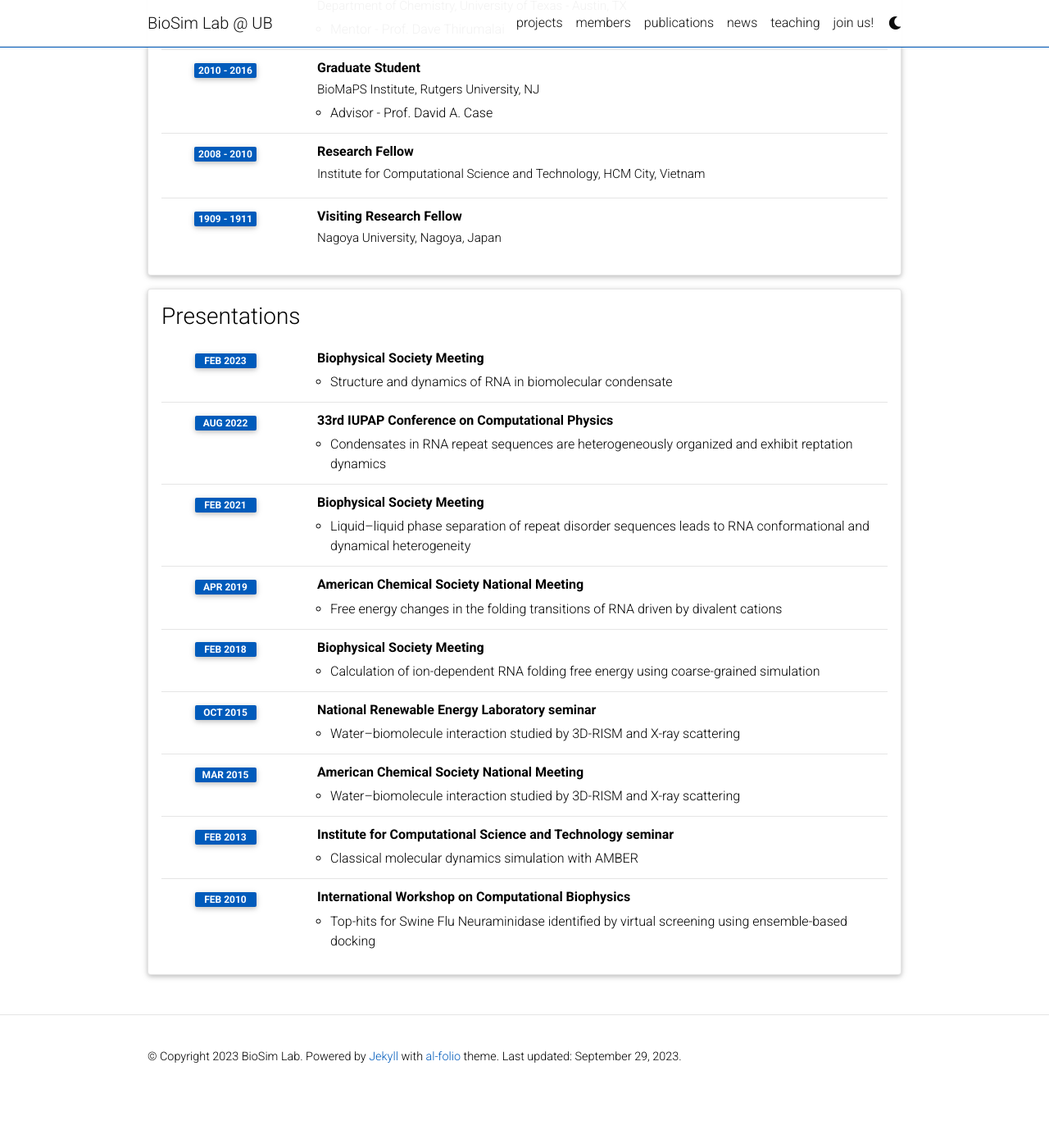
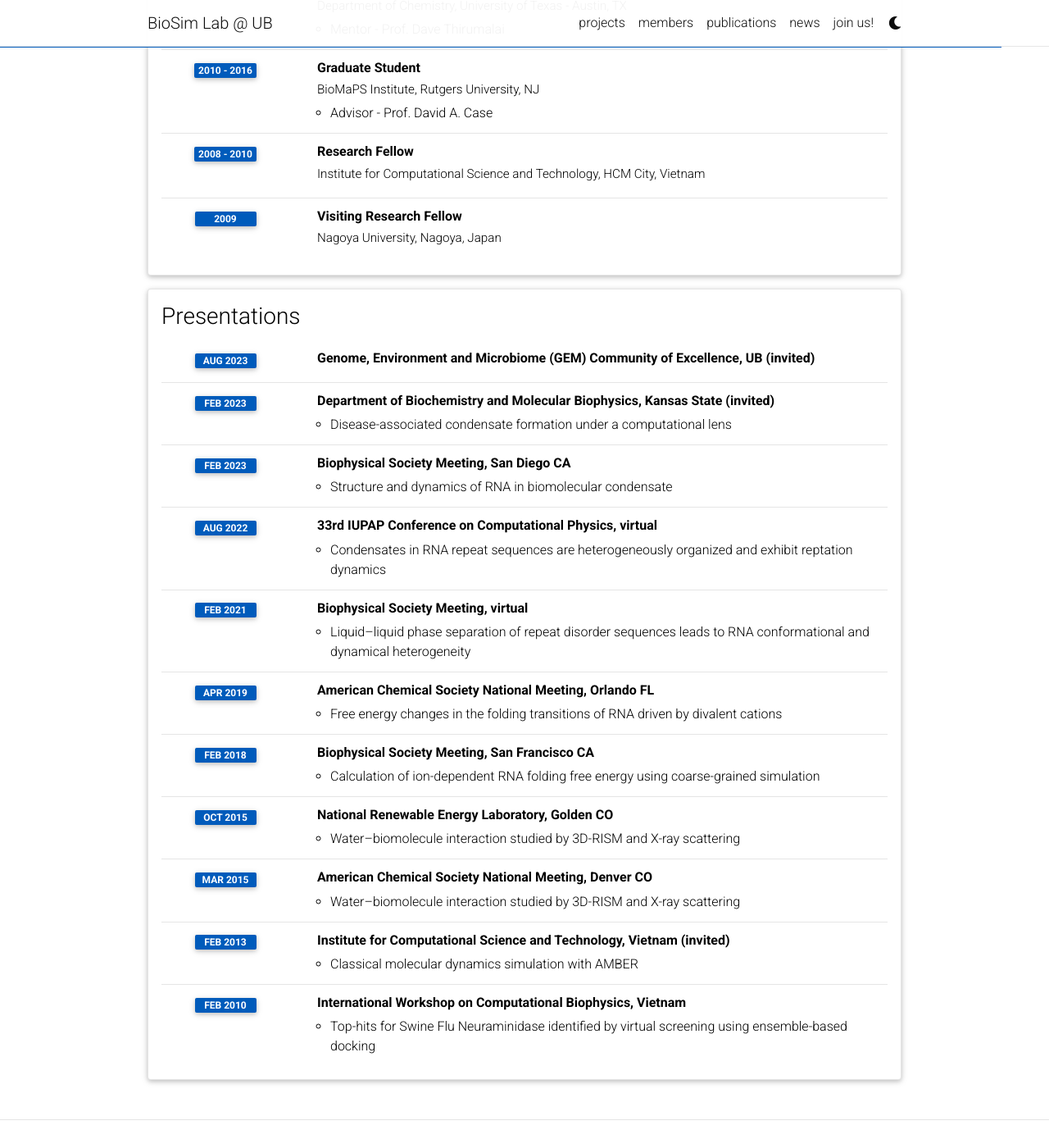
Before and after one commit to BioSimLabUB/biosimlabub.github.io, a Jekyll site: the page built from _members/PI.md, in a window 1280 px wide and 1400 px high, scrolled down 1432 px. Shown: the whole window at 82% size. Built offline with Jekyll 4.4.1, drawn with Linux system fonts in a browser that asks for light colours; full-size pictures stand in for the smaller copies a plugin makes; comment, search, counter and statistics services are not loaded; a style sheet for code colours, icons or effects is not loaded; before the commit the page ends 2771 px from its top, so only the background shows below that; some of the changed text lies outside the part shown.

Commit message:
fix a couple of things, and update CV

```diff
--- a/_data/cv.yml
+++ b/_data/cv.yml
@@ -4,7 +4,7 @@
     - name: Full Name
       value: Hung T. Nguyen
     - name: Position
-      value: Assistant Professor, Department of Chemistry, University of Buffalo
+      value: Assistant Professor, Department of Chemistry, University at Buffalo
     - name: Languages
       value: English, Vietnamese
     - name: Research interests
@@ -28,7 +28,7 @@
   type: time_table
   contents:
     - title: Assistant Professor of Chemistry
-      institution: Department of Chemistry, University of Buffalo, NY
+      institution: Department of Chemistry, University at Buffalo, NY
       year: 2023 - now
 
     - title: Postdoctoral Fellow
@@ -47,43 +47,51 @@
 
     - title: Visiting Research Fellow
       institution: Nagoya University, Nagoya, Japan
-      year: 1909 - 1911
+      year: 2009
 
 - title: Presentations
   type: time_table
   contents:
-    - title: Biophysical Society Meeting
+    - title: Genome, Environment and Microbiome (GEM) Community of Excellence, UB (invited)
+      year: Aug 2023
+      decription: Structure and dynamics of RNA in biomolecular condensate
+
+    - title: Department of Biochemistry and Molecular Biophysics, Kansas State (invited)
+      year: Feb 2023
+      description: Disease-associated condensate formation under a computational lens
+
+    - title: Biophysical Society Meeting, San Diego CA
       year: Feb 2023
       description: Structure and dynamics of RNA in biomolecular condensate
 
-    - title: 33rd IUPAP Conference on Computational Physics
+    - title: 33rd IUPAP Conference on Computational Physics, virtual
       year: Aug 2022
       description: Condensates in RNA repeat sequences are heterogeneously organized and exhibit reptation dynamics
 
-    - title: Biophysical Society Meeting
+    - title: Biophysical Society Meeting, virtual
       year: Feb 2021
       description: Liquid–liquid phase separation of repeat disorder sequences leads to RNA conformational and dynamical heterogeneity
 
-    - title: American Chemical Society National Meeting
+    - title: American Chemical Society National Meeting, Orlando FL
       year: Apr 2019
       description: Free energy changes in the folding transitions of RNA driven by divalent cations
 
-    - title: Biophysical Society Meeting
+    - title: Biophysical Society Meeting, San Francisco CA
       year: Feb 2018
       description: Calculation of ion-dependent RNA folding free energy using coarse-grained simulation
 
-    - title: National Renewable Energy Laboratory seminar
+    - title: National Renewable Energy Laboratory, Golden CO
       year: Oct 2015
       description: Water–biomolecule interaction studied by 3D-RISM and X-ray scattering
 
-    - title: American Chemical Society National Meeting
+    - title: American Chemical Society National Meeting, Denver CO
       year: Mar 2015
       description: Water–biomolecule interaction studied by 3D-RISM and X-ray scattering
 
-    - title: Institute for Computational Science and Technology seminar
+    - title: Institute for Computational Science and Technology, Vietnam (invited)
       year: Feb 2013
       description: Classical molecular dynamics simulation with AMBER
 
-    - title: International Workshop on Computational Biophysics
+    - title: International Workshop on Computational Biophysics, Vietnam
       year: Feb 2010
       description: Top-hits for Swine Flu Neuraminidase identified by virtual screening using ensemble-based docking
--- a/_layouts/about.html
+++ b/_layouts/about.html
@@ -38,7 +38,7 @@ layout: default
           </tr>
           <tr>
             <th scope="row"><i class="fas fa-phone" style="font-size: 2rem"></i></th>
-            <td style="vertical-align: middle;">+1 555 555 5555</td>
+            <td style="vertical-align: middle;">+1 716 645 4166</td>
           </tr>
           <tr>
             <th scope="row"><i class="fas fa-map-marked-alt" style="font-size: 2rem"></i></i></th>
```
Also changed, not shown: _members/PI.md (+1 -1 lines), _news/2023_Aug_GEMtalk.md (added, +8 -0 lines), _pages/about.md (+1 -1 lines), _pages/teaching.md (deleted, +0 -10 lines), 1 other file.
